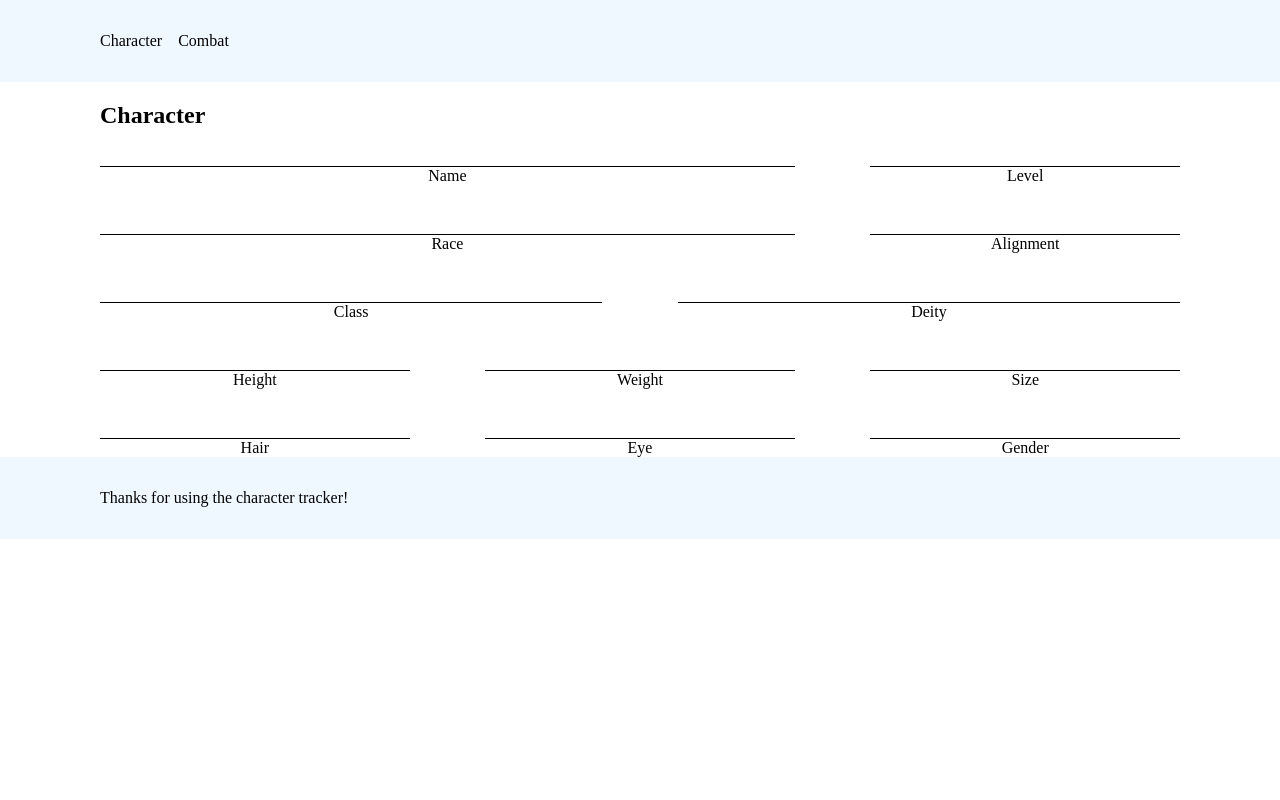
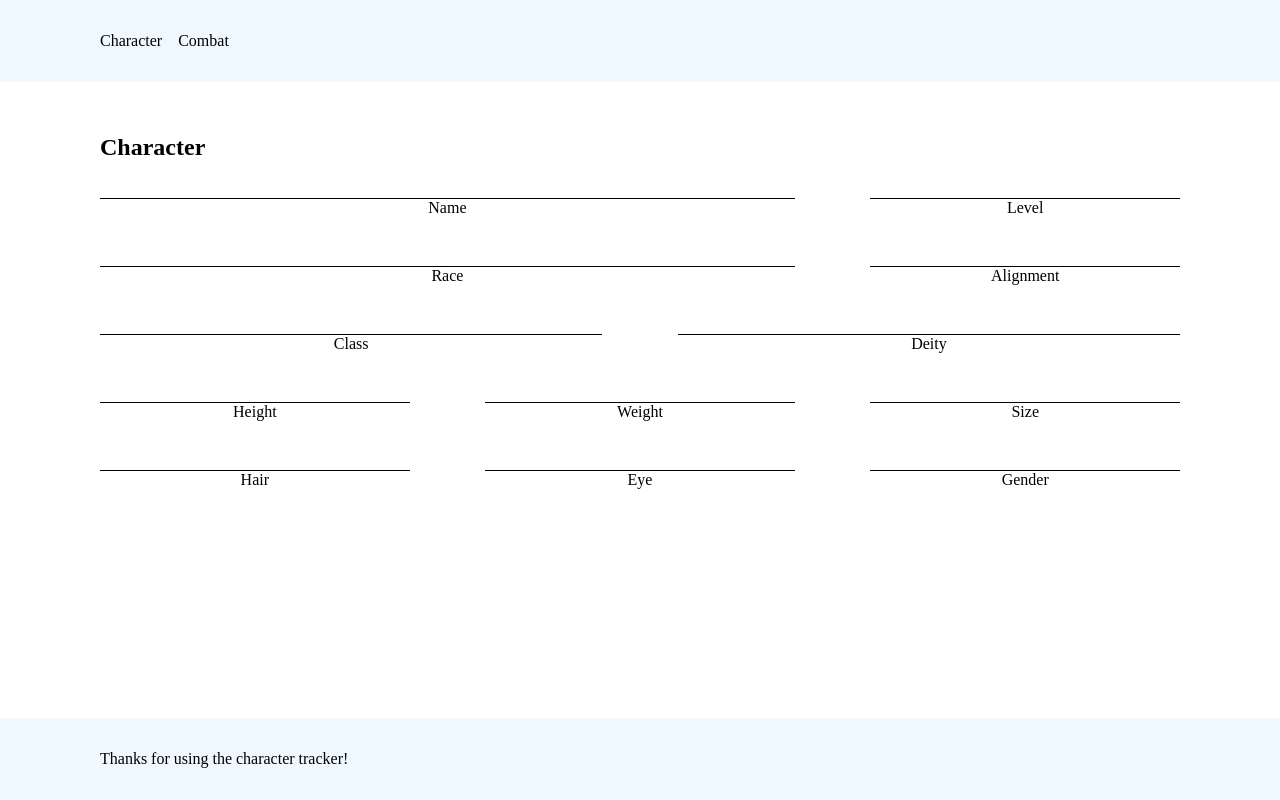
Before and after one commit to dwevins/character-tracker, a Next.js app: page /character in a window 1280 px wide. Built offline with nearby package versions, Linux system fonts and the light colour scheme.

Commit message:
add page wrapper styles

```diff
--- a/layouts/main.jsx
+++ b/layouts/main.jsx
@@ -1,12 +1,19 @@
-import { Footer, Head, Header } from '../components';
-import { Fragment } from 'react';
+import { Fragment } from 'react'
+import styled from 'styled-components'
+import { Footer, Head, Header } from '../components'
 
+const Content = styled.div`
+  flex-grow: 1;
+  padding: 2rem 3rem;
+`
 
 export default ({ children }) => (
-    <Fragment>
-        <Head />
-        <Header />
-        { children }
-        <Footer />
-    </Fragment>
+  <Fragment>
+    <Head />
+    <Header />
+    <Content>
+      {children}
+    </Content>
+    <Footer />
+  </Fragment>
 )
```
